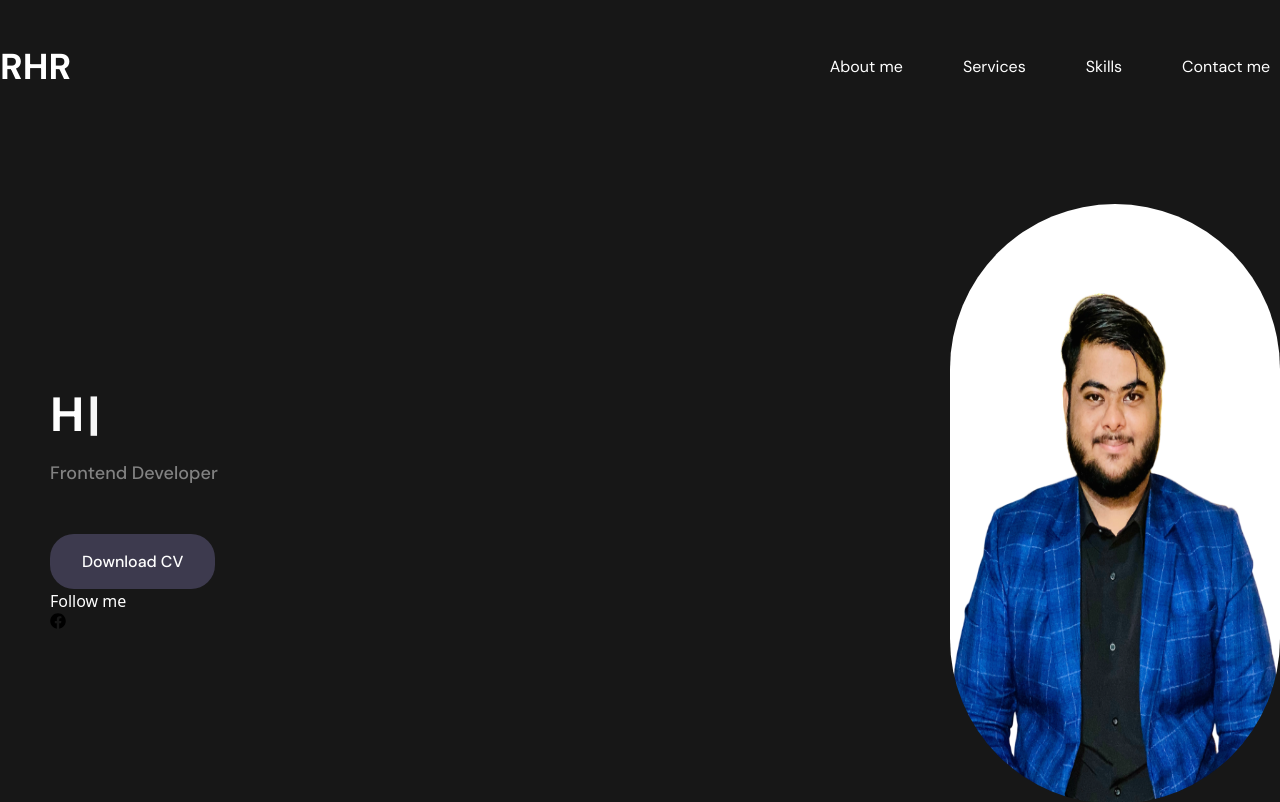
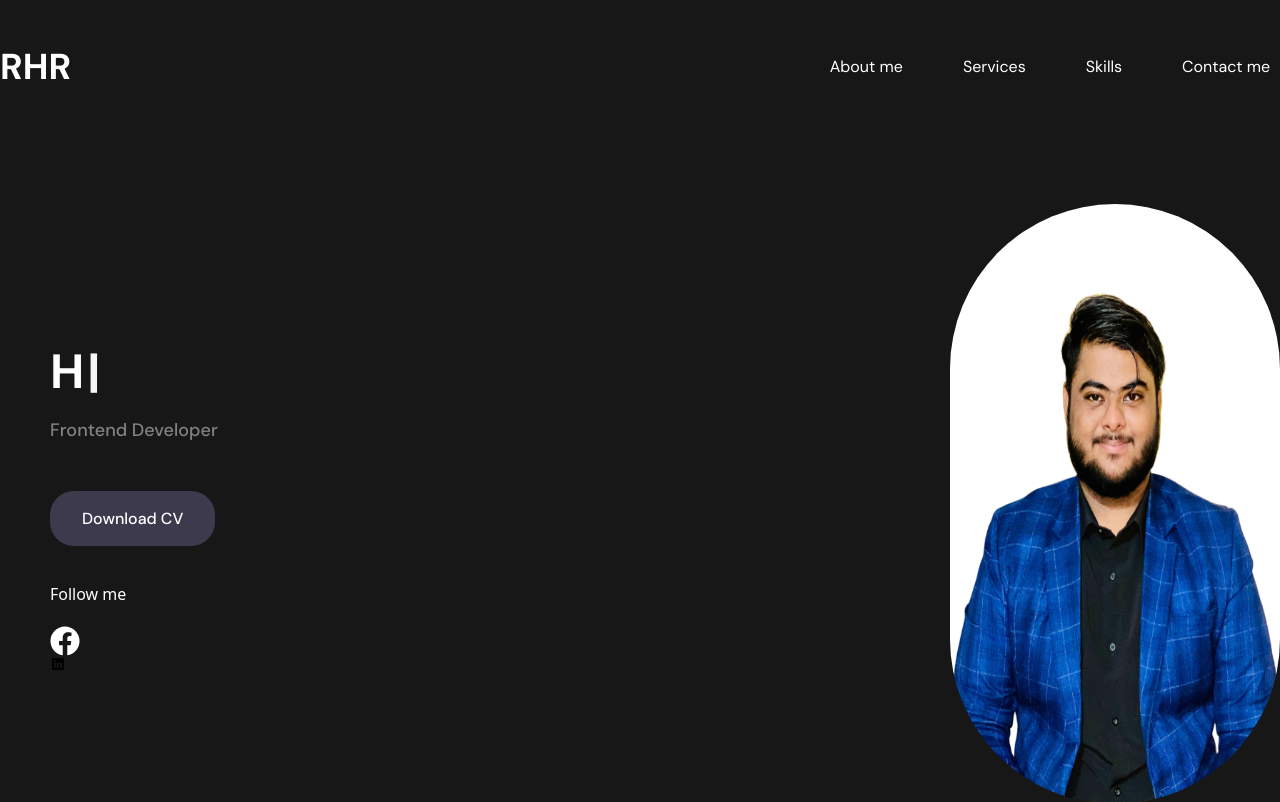
Before and after one commit to Rakib-Hassan-web/Portfulio-for-me, a React (Vite) app: page / in a window 1280 px wide. Shown: the top 802 px of the page. Built offline with nearby package versions, Linux system fonts and the light colour scheme.

Commit message:
banner section fb logo

```diff
--- a/src/assets/Pages/Banner.jsx
+++ b/src/assets/Pages/Banner.jsx
@@ -3,6 +3,7 @@ import { Link } from 'react-router'
 import bnrimg from '../image/Adobe Express - file-Photoroom.png'
 import { Typewriter } from 'react-simple-typewriter';
 import { FaFacebook } from 'react-icons/fa';
+import { IoLogoLinkedin } from 'react-icons/io';
 
 
 const Banner = () => {
@@ -36,11 +37,13 @@ return (
 
 
                 <div>
-                    <h2 className='text-white'>Follow me</h2>
+                    <h2 className='text-white mt-9'>Follow me</h2>
 
 
-                    <div>
-                        <FaFacebook />
+                    <div className='mt-5'>
+                        <FaFacebook  className='text-3xl text-white'/>
+                        <IoLogoLinkedin  />
+
 
                     </div>
 
```
